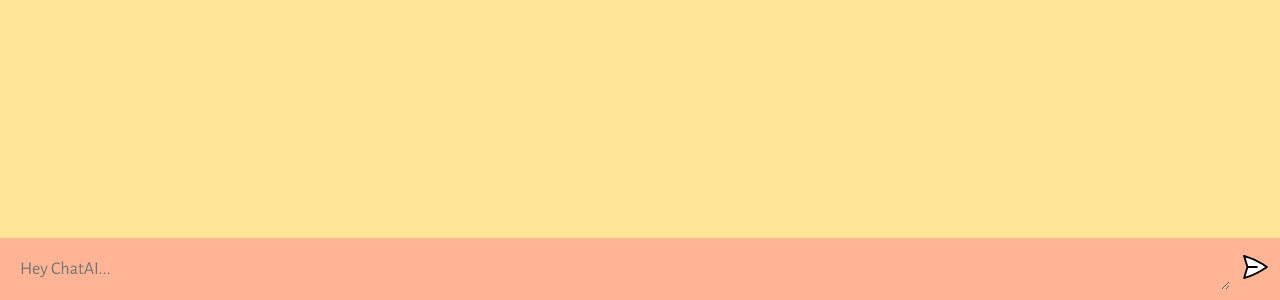
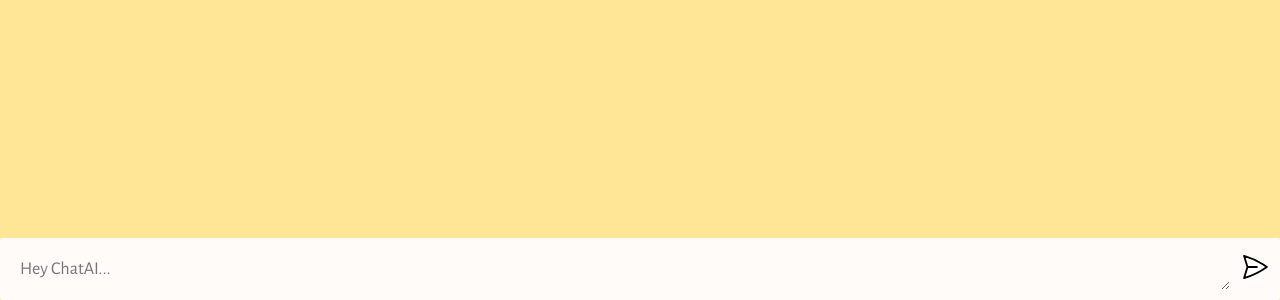
Before and after one commit to danielapassos/chatAI-app, a website built with Vite: page client/index.html in a window 1280 px wide. Shown: the part 500-800 px from the top of the page. Built offline with nearby package versions, Linux system fonts and the light colour scheme.

Commit message:
Update style.css

```diff
--- a/client/style.css
+++ b/client/style.css
@@ -77,7 +77,7 @@ body {
 }
 
 .ai .profile {
-  background: #ff41dc;
+  background: #fde403;
 }
 
 .profile img {
@@ -117,22 +117,24 @@ form {
   max-width: 1280px;
   margin: 0 auto;
   padding: 10px;
-  background: #ffb496;
+  background: #fffbf9;
 
   display: flex;
   flex-direction: row;
   gap: 10px;
+
+  border-radius: 2px;
 }
 
 textarea {
   width: 100%;
 
-  color: #fff;
+  color: rgb(0, 0, 0);
   font-size: 18px;
 
   padding: 10px;
   background: transparent;
-  border-radius: 5px;
+  border-radius: 25px;
   border: none;
   outline: none;
 }
```
